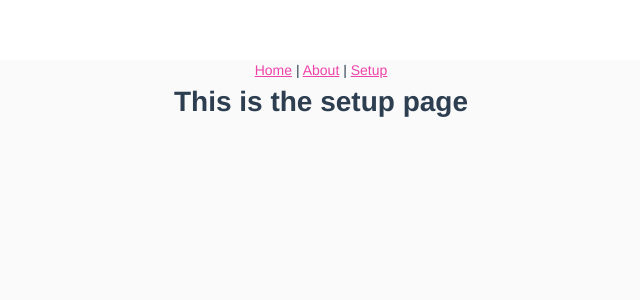
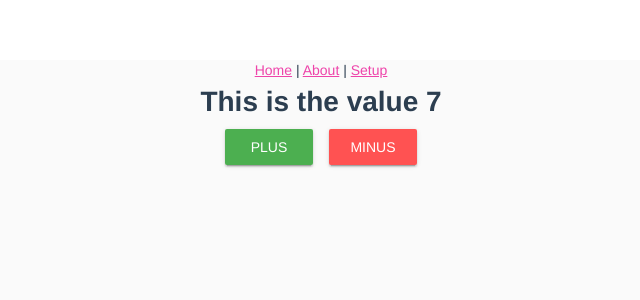
Before and after one commit to happyt/vue3test, a Vue app: page /setup in a window 1280 px wide. Shown: the top 300 px of the page, without its empty margins (319-959 px from the left). Built offline with nearby package versions, Linux system fonts and the light colour scheme.

Commit message:
Add vuex and simple counter

```diff
--- a/package.json
+++ b/package.json
@@ -11,7 +11,8 @@
     "@babel/polyfill": "^7.0.0-rc.1",
     "vue": "^2.5.17",
     "vue-router": "^3.0.1",
-    "vuetify": "^1.2.0"
+    "vuetify": "^1.2.0",
+    "vuex": "^3.0.1"
   },
   "devDependencies": {
     "@vue/cli-plugin-babel": "^3.0.4",
--- a/src/components/HelloWorld.vue
+++ b/src/components/HelloWorld.vue
@@ -1,8 +1,6 @@
 <template>
   <div class="hello">
     <h1>{{ msg }}</h1>
-     <v-btn color="success">Success</v-btn>
-    <v-btn color="error">Error</v-btn>
       </div>
 </template>
 
--- a/src/main.js
+++ b/src/main.js
@@ -3,10 +3,12 @@ import Vue from 'vue'
 import './plugins/vuetify'
 import App from './App.vue'
 import router from './router'
+import store from './store'
 
 Vue.config.productionTip = false
 
 new Vue({
   router,
+  store,
   render: h => h(App)
 }).$mount('#app')
--- /dev/null
+++ b/src/store.js
@@ -0,0 +1,17 @@
+import Vue from 'vue'
+import Vuex from 'vuex'
+
+Vue.use(Vuex)
+
+export default new Vuex.Store({
+  state: {
+    count: 7
+  },
+  mutations: {
+    increment: state => state.count++,
+    decrement: state => state.count--
+  },
+  actions: {
+
+  }
+})
--- a/src/views/Setup.vue
+++ b/src/views/Setup.vue
@@ -1,6 +1,8 @@
 <template>
   <div class="setup">
-    <h1>This is the setup page</h1>
+    <h1>This is the value {{ count }}</h1>
+    <v-btn color="success" @click="increment">Plus</v-btn>
+    <v-btn color="error" @click="decrement">Minus</v-btn>
   </div>
 </template>
 
@@ -9,7 +11,19 @@
 
 export default {
   name: 'setup',
-  components: {
+  computed: {
+    count () {
+      return this.$store.state.count
+    }
+  },
+  methods: {
+    increment () {
+      this.$store.commit('increment')
+    },
+    decrement () {
+      this.$store.commit('decrement')
+    }
   }
+
 }
 </script>
```
Also changed, not shown: 2 other files (tests, documents, lock files or other folders).
